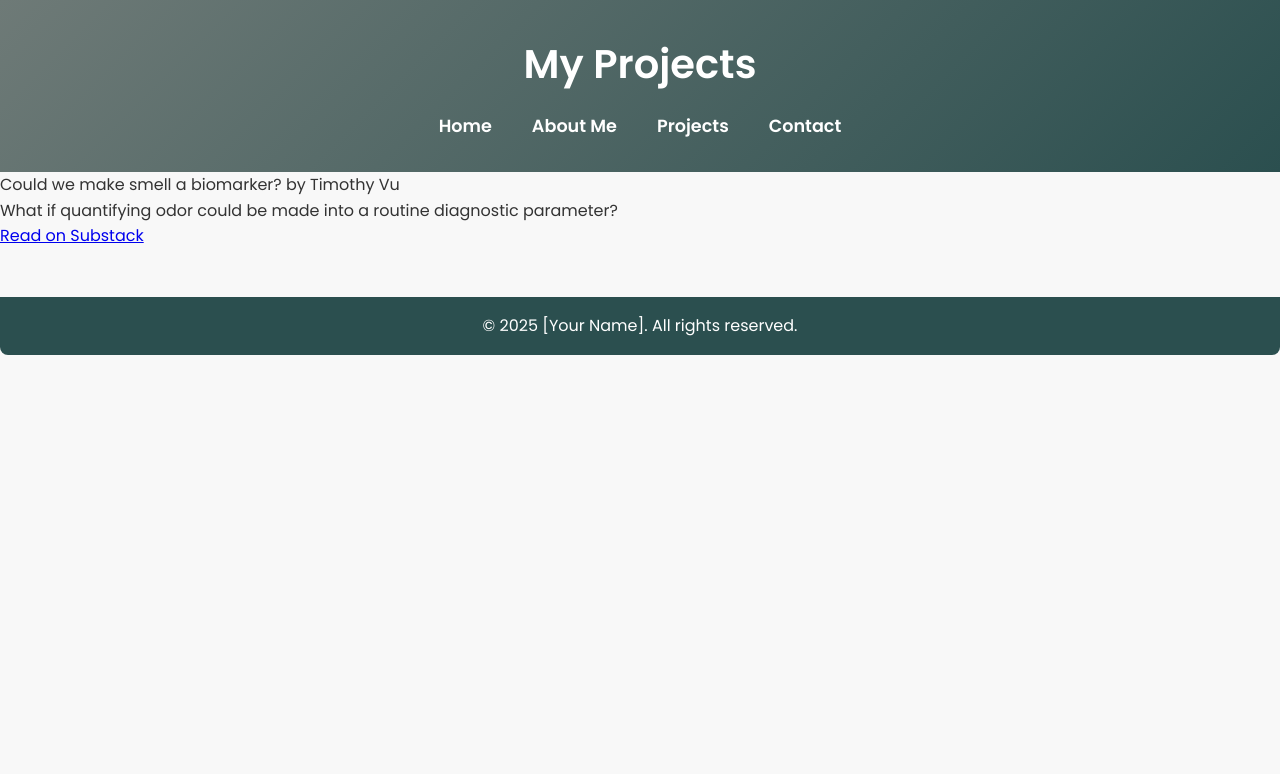
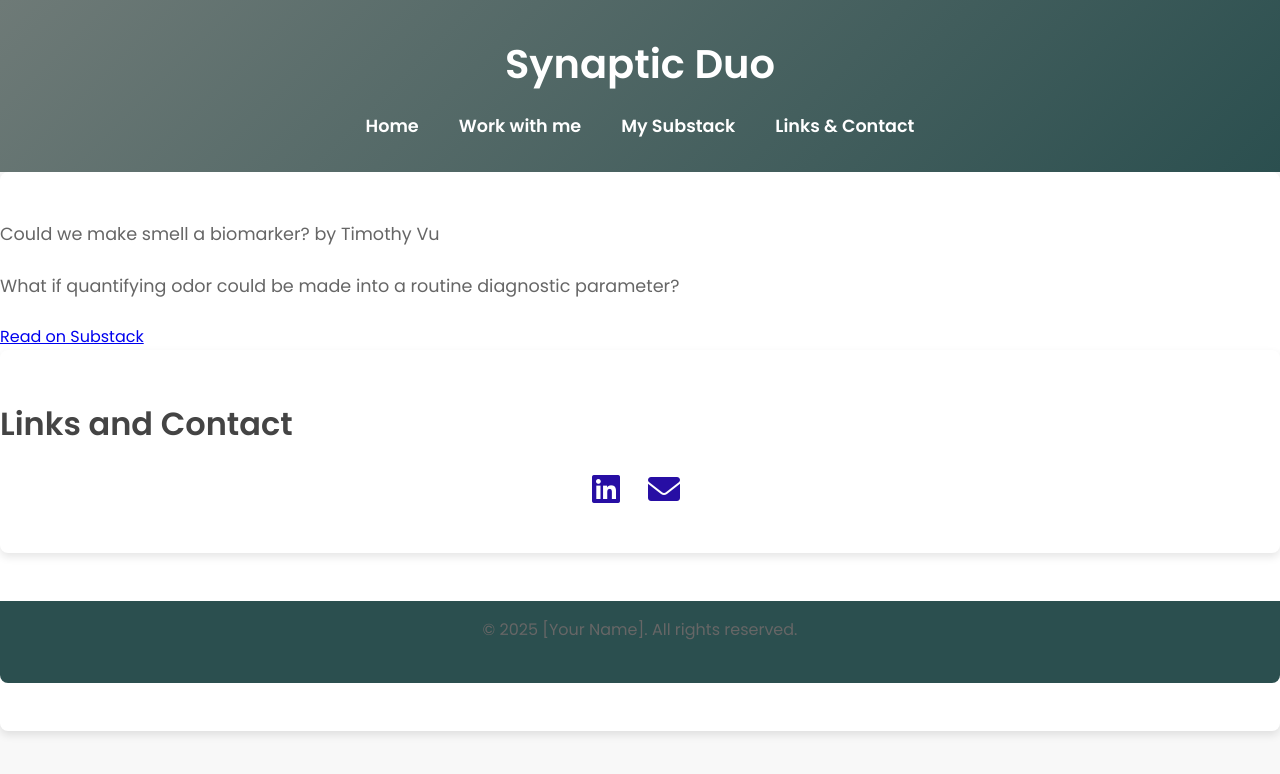
Before and after one commit to timothyqvu1/skills-github-pages, a plain HTML site: page substack.html in a window 1280 px wide. Drawn offline with Linux system fonts and the light colour scheme; a script that the page names is missing.

Commit message:
Update substack.html

```diff
--- a/substack.html
+++ b/substack.html
@@ -3,7 +3,7 @@
 <head>
     <meta charset="UTF-8">
     <meta name="viewport" content="width=device-width, initial-scale=1.0">
-    <title>Projects - Your Name</title>
+    <title>My Substack - Synaptic Duo</title>
     <link href="https://fonts.googleapis.com/css2?family=Poppins:wght@400;600&display=swap" rel="stylesheet">
     <link rel="stylesheet" href="style.css">
     <!-- Font Awesome CDN -->
@@ -12,18 +12,19 @@
 <body>
     <header>
         <div class="container">
-            <h1>My Projects</h1>
+            <h1>Synaptic Duo</h1>
             <nav>
                 <ul>
-                    <li><a href="index.html">Home</a></li>
-                    <li><a href="about.html">About Me</a></li>
-                    <li><a href="projects.html">Projects</a></li>
-                    <li><a href="contact.html">Contact</a></li>
+                     <li><a href="#index.html">Home</a></li>
+                              <li><a href="about.html">Work with me</a></li>
+                              <li><a href="substack.html">My Substack</a></li>
+                              <li><a href="#contact">Links & Contact</a></li>
                 </ul>
             </nav>
         </div>
     </header>
 
+<section id="about">
     <div class="substack-post-embed">
         <p lang="en">Could we make smell a biomarker? by Timothy Vu</p>
         <p>What if quantifying odor could be made into a routine diagnostic parameter?</p>
@@ -33,6 +34,19 @@
     <script async src="https://substack.com/embedjs/embed.js" charset="utf-8">
 
     </script>
+ <section id="contact">
+                       <h2>Links and Contact</h2>
+                      <div class="social-links">
+                          <!-- LinkedIn Icon -->
+                          <a href="https://www.linkedin.com/in/timothy-q-vu/" target="_blank">
+                              <i class="fab fa-linkedin"></i>
+                          </a>
+                          <!-- Email Icon -->
+                          <a href="mailto:timothyqvu@gmail.com">
+                              <i class="fas fa-envelope"></i>
+                          </a>
+                      </div>
+                  </section>
 
     <footer>
         <p>© 2025 [Your Name]. All rights reserved.</p>
```
